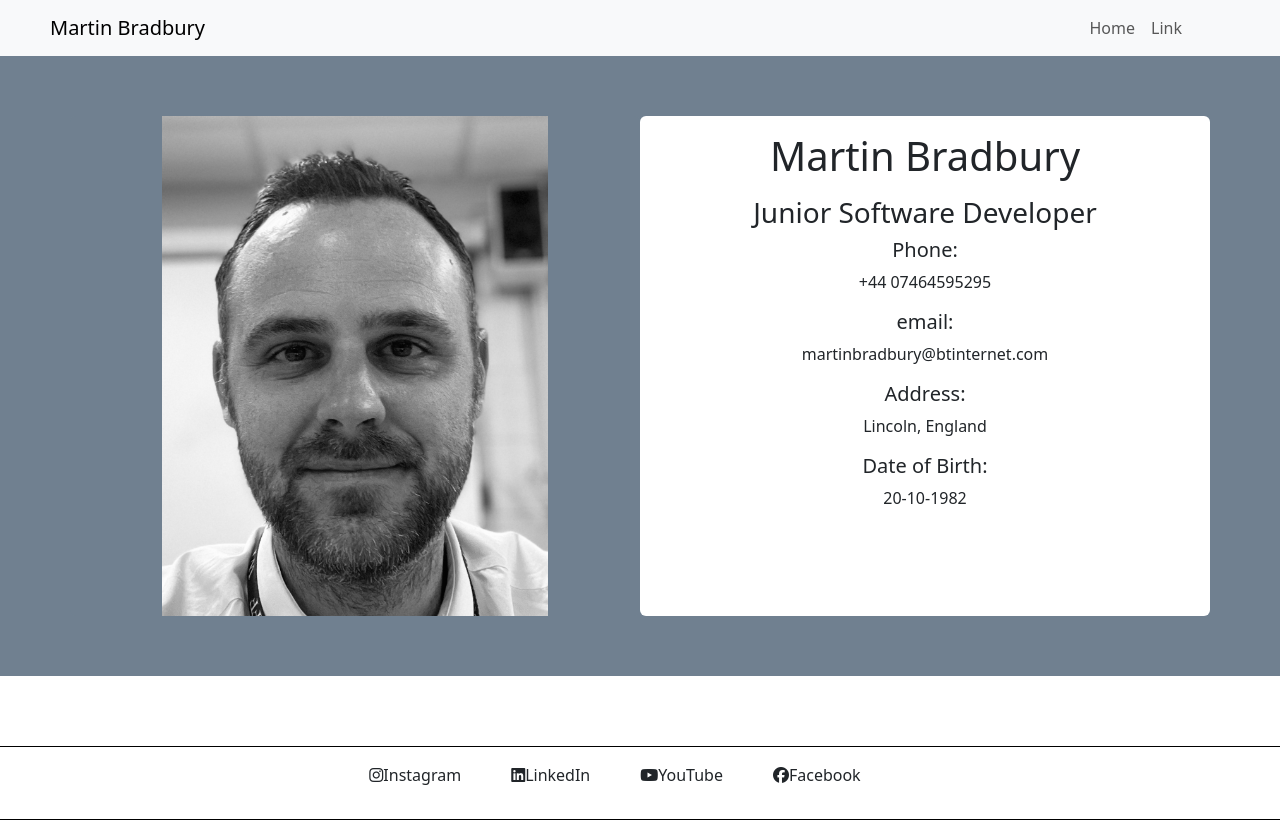
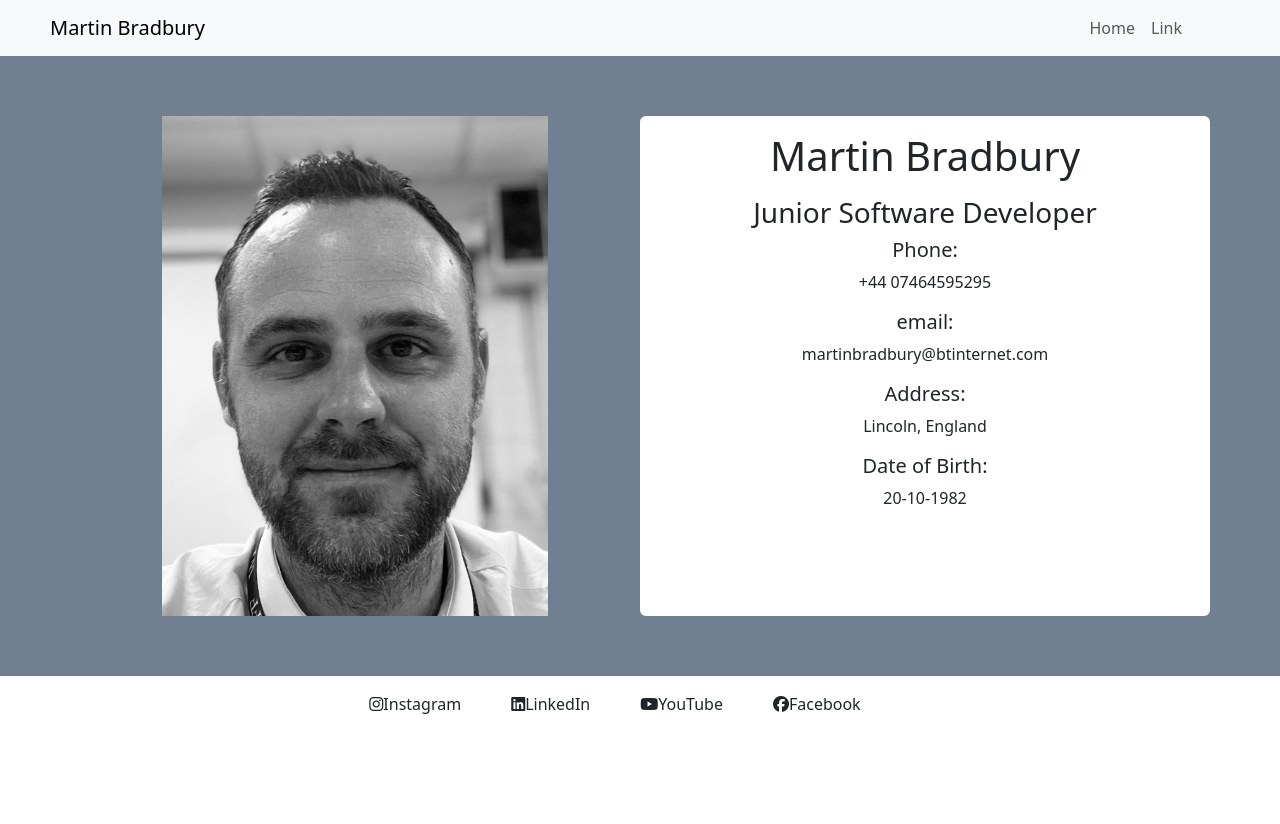
Before and after one commit to MartinBradbury/mebresume, a React (Vite) app in the folder resume/: page / in a window 1280 px wide. Shown: the top 824 px of the page. After the commit the page ends 800 px from the top, so only its background shows below. Built offline with nearby package versions, Linux system fonts and the light colour scheme.

Commit message:
adjusting styles for hero image, created projects component.

```diff
--- a/resume/src/App.jsx
+++ b/resume/src/App.jsx
@@ -1,5 +1,6 @@
 import NavBar from './components/NavBar';
 import HeroImage from './components/HeroImage';
+import Projects from './components/Projects';
 
 function App() {
 
@@ -8,6 +9,7 @@ function App() {
     <>
     <NavBar />
     <HeroImage />
+    <Projects />
     </>
   );
 }
--- a/resume/src/components/HeroImage.jsx
+++ b/resume/src/components/HeroImage.jsx
@@ -46,8 +46,8 @@ function HeroImage() {
     </Container>
     </div>
     <div>
-        <Row>
-      <Col className={styles.Col}>
+        <Row className={styles.linksContainer}>
+      <Col>
       <Card className={`${styles.CardThree} ${visible ? styles.visible : ''}`}>
             <Card.Body>
               <Card.Text className={styles.links}>
--- /dev/null
+++ b/resume/src/components/Projects.jsx
@@ -0,0 +1,11 @@
+import React from 'react'
+
+function Projects() {
+  return (
+    <div>
+
+    </div>
+  )
+}
+
+export default Projects
--- a/resume/src/styles/HeroImage.module.css
+++ b/resume/src/styles/HeroImage.module.css
@@ -41,10 +41,9 @@
     transform: translateY(50%);
     opacity: 0; /* Start with 0 opacity */
     transition: transform 3s ease, opacity 3s ease;
-    margin-top: 10px;
     align-items: center;
     justify-content: center;
-    border: 1px solid black;
+    border: none;
 
 }
 
@@ -79,3 +78,8 @@
 .links p {
     padding-right: 50px;
 }
+
+.linksContainer {
+    margin-top: 0px;
+    padding-top: 0px;
+}
```
